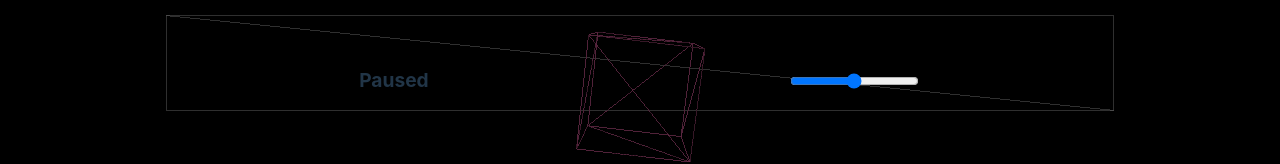
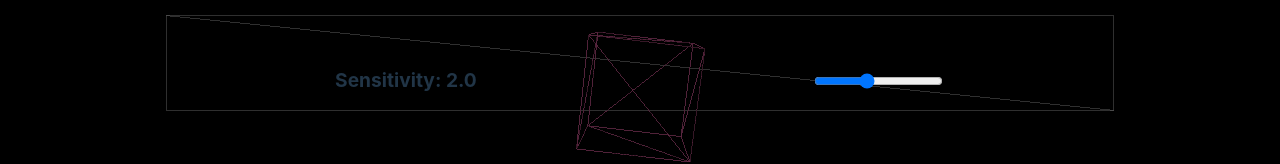
Before and after one commit to fcuadra-99/loggss, a React (Vite) app: page / in a window 1280 px wide. Shown: the part 319-483 px from the top of the page. Built offline with nearby package versions, Linux system fonts and the light colour scheme.

Commit message:
v3.5 sens

```diff
--- a/src/App.css
+++ b/src/App.css
@@ -35,7 +35,8 @@
 }
 
 .pmenu {
-  pointer-events: true;
+  z-index: 10;
+  pointer-events: none;
   position: fixed;
   display: flex;
   align-items: center;
@@ -47,6 +48,34 @@
   margin: 0;
   padding: 0;
   background-color: rgba(0, 0, 0, 0.575);
+}
+
+input[type="range"] {
+  pointer-events: none;
+}
+
+input[type="range"]::-webkit-slider-thumb {
+  pointer-events: auto;
+}
+
+.pbg {
+  pointer-events: all;
+  position: fixed;
+  display: flex;
+  align-items: center;
+  top: 0px;
+  left: 0px;
+  width: 100%;
+  height: 100vh;
+  justify-content: space-evenly;
+  margin: 0;
+  padding: 0;
+  z-index: 9;
+}
+
+.pmenu * {
+  pointer-events: all;
+  z-index: 11;
 }
 
 .pmenu h1 {
--- a/src/App.tsx
+++ b/src/App.tsx
@@ -1,7 +1,6 @@
 import Scene from './assets/Scene1.tsx'
 import { useState } from 'react';
 import './App.css'
-
 
 
 function App() {
@@ -13,7 +12,7 @@ function App() {
     } else {
       setcon(true);
     }
-    console.log(ctrlon);
+    ctrlon;
   });
 
   return (
--- a/src/assets/PauseMenu.tsx
+++ b/src/assets/PauseMenu.tsx
@@ -1,13 +1,51 @@
-function PauseMenu(ctrlon: boolean) {
+import { useState } from 'react';
+
+let val = 0.002;
+
+function tPause() {
+    document.body.requestPointerLock();
+}
+
+function PauseMenu(ctrlon: boolean, s: number) {
+    const [value, setValue] = useState(val);
+    console.log('s', s)
+
+    function Slider() {
+        const handleInputChange = (event: { target: { value: any; }; }) => {
+            setValue(Number(event.target.value));
+            val = value;
+            val = value;
+        };
+
+        return (<>
+            <input type="range"
+                min={0} max={0.005}
+                step={0.0001}
+                value={value}
+                onChange={handleInputChange}
+                className="slider"
+            />
+        </>)
+    }
+
+    function a() {
+        console.log(val / 10000)
+        return val / 10000;
+    }
     return (
         <>
+            <div onClick={tPause} className="pbg" />
             <section className={`pmenu ${ctrlon ? "active" : "inactive"}`}>
-                <h1>Paused</h1>
-                <input id="small-range" type="range" value="50" className="" />
+                <h1>{`Sensitivity: ${(a() * 10000000).toPrecision(2)}`}</h1>
+                {Slider()}
             </section>
-
         </>
     )
 }
 
+export function sens() {
+    console.log(val)
+    return val;
+}
+
 export default PauseMenu
--- a/src/assets/Scene1.tsx
+++ b/src/assets/Scene1.tsx
@@ -1,8 +1,23 @@
 import React, { useRef, useEffect } from 'react';
+import { sens } from './PauseMenu';
 import * as THREE from 'three';
 import PauseMenu from './PauseMenu';
 
 let ctrlon = true;
+
+let controls: { [key: number]: boolean } = {};
+let player = {
+    height: .1,
+    turnSpeed: .001,
+    speed: .1,
+    jumpHeight: 0.23,
+    gravity: .01,
+    velocity: 0,
+    horsens: 0.2,
+    radius: 1,
+    jumps: false,
+    sens: 0.002
+};
 
 const ThreeScene: React.FC = () => {
     const containerRef = useRef<HTMLDivElement>(null);
@@ -20,27 +35,11 @@ const ThreeScene: React.FC = () => {
                 rend: new THREE.WebGLRenderer(),
             };
 
-
-            // Plyr
-            let controls: { [key: number]: boolean } = {};
-            let player = {
-                height: .1,
-                turnSpeed: .001,
-                speed: .1,
-                jumpHeight: 0.2,
-                gravity: .01,
-                velocity: 0,
-                horsens: 0.2,
-                radius: 1,
-                jumps: false
-            };
-
-
             // Ctrl
             const m = { x: 0, y: 0 };
             function ctrl() {
                 let { bnds, dir, mv, spd } = {
-                    bnds: { minX: -50, maxX: 50, minY: -3, maxY: 7, minZ: -50, maxZ: 50 },
+                    bnds: { minX: -50, maxX: 50, minY: -3, maxY: 10, minZ: -50, maxZ: 50 },
                     dir: new THREE.Vector3(),
                     mv: new THREE.Vector3(),
                     spd: player.speed * 1,
@@ -65,8 +64,8 @@ const ThreeScene: React.FC = () => {
                     }
 
                     if (5 < Math.abs(m.x) || 3 < Math.abs(m.y)) {
-                        cam.rotateOnWorldAxis(new THREE.Vector3(0, 1, 0), - m.x * 0.0018);
-                        cam.rotateX(- m.y * 0.002);
+                        cam.rotateOnWorldAxis(new THREE.Vector3(0, 1, 0), - m.x * player.sens);
+                        cam.rotateX(- m.y * player.sens);
                     }
 
                     const euler = new THREE.Euler().setFromQuaternion(cam.quaternion, 'YXZ');
@@ -131,9 +130,6 @@ const ThreeScene: React.FC = () => {
 
             // Other
             {
-                document.addEventListener("click", () => {
-                    document.body.requestPointerLock();
-                });
 
                 document.addEventListener("pointerlockchange", () => {
                     if (document.pointerLockElement === document.body) {
@@ -156,8 +152,6 @@ const ThreeScene: React.FC = () => {
                         m.y = e.movementY;
                     }
                 }
-
-
             }
 
             function jAnim() {
@@ -185,9 +179,9 @@ const ThreeScene: React.FC = () => {
             };
 
             const renderScene = () => {
+                jAnim();
                 ctrl();
-                jAnim();
-                PauseMenu(ctrlon);
+                player.sens = sens();
                 mesh.plyr.position.copy(cam.position);
                 mesh.plyr.rotation.copy(cam.rotation);
                 mesh.cube.rotation.x += 0.01;
@@ -212,7 +206,7 @@ const ThreeScene: React.FC = () => {
     return (
         <>
             <div ref={containerRef} />
-            {PauseMenu(ctrlon)}
+            {PauseMenu(ctrlon, player.sens)}
         </>
     );
 };
```
